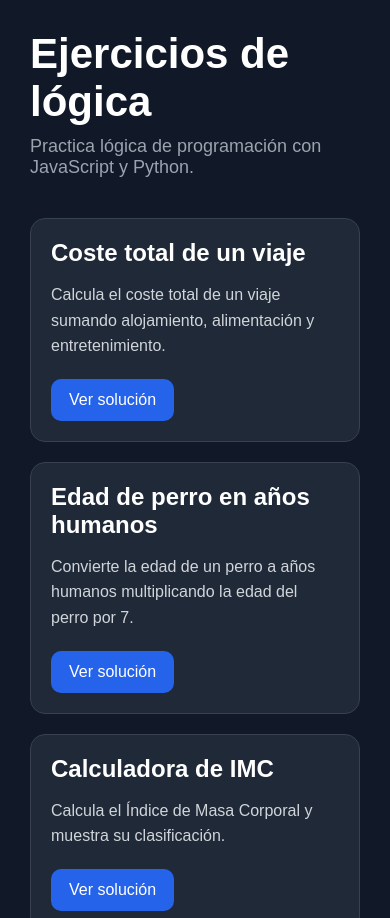
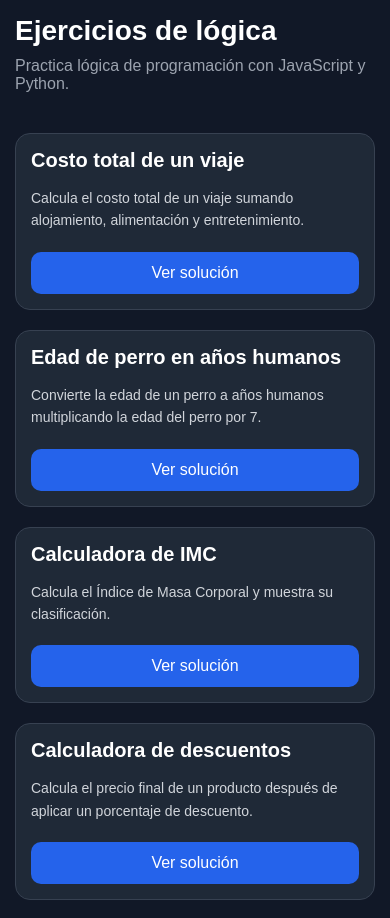
Before and after one commit to Miafg3/Proyecto-IV, a plain HTML site: page index.html in a window 390 px wide. Shown: the top 918 px of the page. Drawn offline with Linux system fonts and the light colour scheme.

Commit message:
Diseño Responsivo

```diff
--- a/data/ejercicios.js
+++ b/data/ejercicios.js
@@ -1,9 +1,9 @@
 export const ejercicios = [
   {
     id: 1,
-    titulo: "Coste total de un viaje",
+    titulo: "Costo total de un viaje",
     descripcion:
-      "Calcula el coste total de un viaje sumando alojamiento, alimentación y entretenimiento.",
+      "Calcula el costo total de un viaje sumando alojamiento, alimentación y entretenimiento.",
 
     javascript: `
     const alojamiento = 200;
@@ -11,7 +11,7 @@ export const ejercicios = [
     const entretenimiento = 100;
 
     const total = alojamiento + alimentacion + entretenimiento;
-    console.log("El coste total del viaje es " + total + "€");
+    console.log("El costo total del viaje es " + total + "€");
     `,
 
     python: `
--- a/index.html
+++ b/index.html
@@ -3,7 +3,7 @@
 <head>
     <meta charset="UTF-8">
     <meta name="viewport" content="width=device-width, initial-scale=1.0">
-    <title>Ejercicios de lógica</title>
+    <title>Ejercicios Lógica</title>
     <link rel="stylesheet" href="style.css">
 </head>
 <body>
--- a/style.css
+++ b/style.css
@@ -6,7 +6,7 @@
 
 body {
     padding: 30px;
-    color: white;
+    color: #fff;
     background-color: #111827;
     font-family: Arial, Helvetica, sans-serif;
 }
@@ -21,8 +21,8 @@ body {
 }
 
 .header h1 {
-    font-size: 42px;
     margin-bottom: 10px;
+    font-size: clamp(2rem, 5vw, 3rem);
 }
 
 .header p {
@@ -107,3 +107,62 @@ pre {
     overflow-x: auto;
     white-space: pre-wrap;
 }
+
+@media (max-width: 900px) {
+
+    body {
+        padding: 20px;
+    }
+
+    .header h1 {
+        font-size: 34px;
+    }
+
+    .codigo-container {
+        grid-template-columns: 1fr;
+
+    }
+}
+
+@media (max-width: 600px) {
+
+    body {
+        padding: 15px;
+    }
+
+    .header h1 {
+        font-size: 28px;
+    }
+
+    .header p {
+        font-size: 16px;
+    }
+
+    .card {
+        padding: 15px;
+    }
+
+    .card h2 {
+        font-size: 20px;
+    }
+
+    .card p {
+        font-size: 14px;
+    }
+
+    button {
+        width: 100%;
+    }
+
+    .resultado {
+        padding: 15px;
+    }
+
+    .bloque-codigo {
+        padding: 15px;
+    }
+
+    pre {
+        font-size: 14px;
+    }
+}
```
Also changed, not shown: 1 other file.
